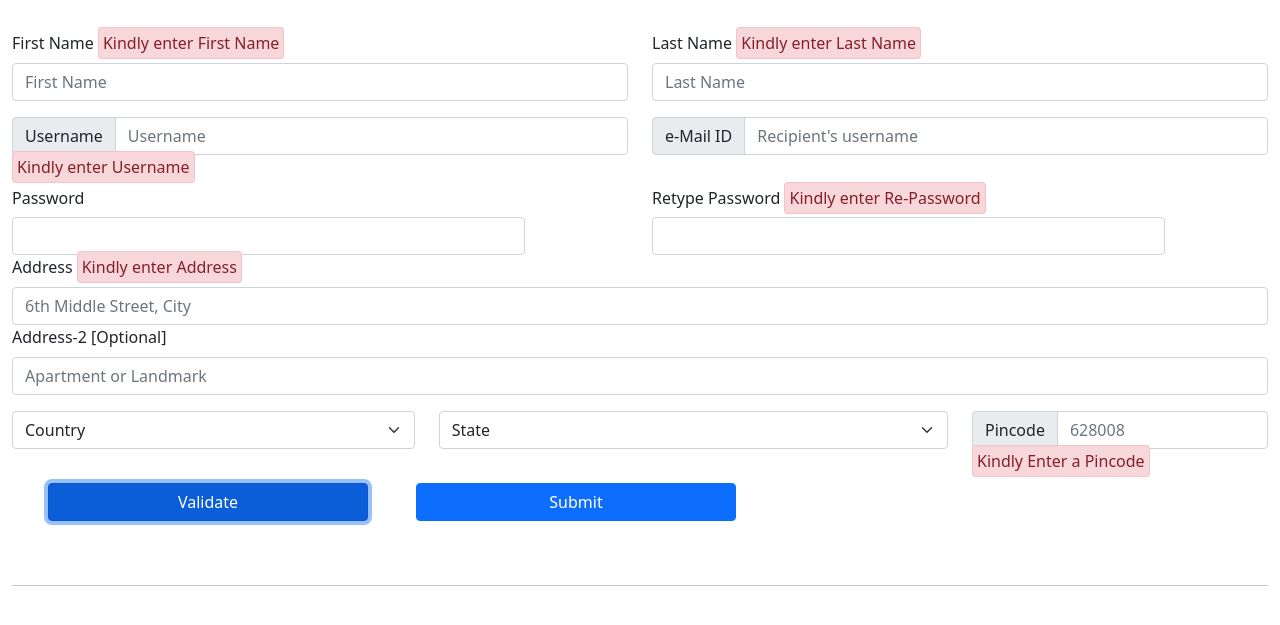
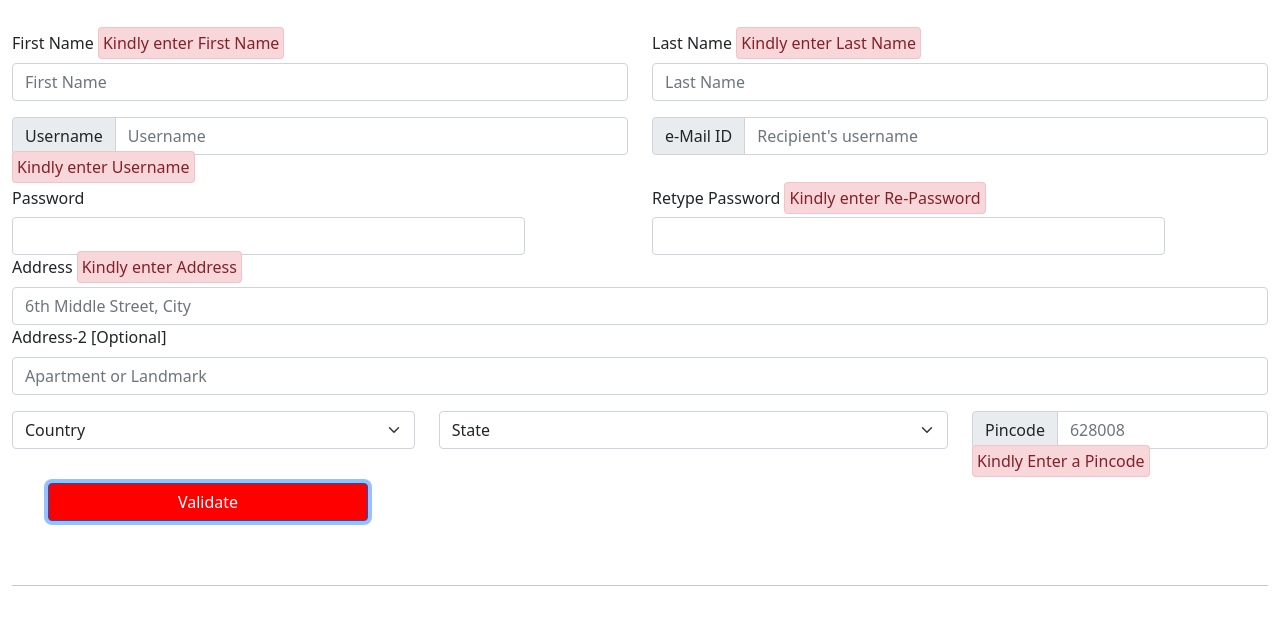
Before and after one commit to theodorejohn7/form_js, a plain HTML site: page index.html in a window 1280 px wide. Both pictures are taken after a click on the button "Validate". Shown: the part 73-698 px from the top of the page. Drawn offline with nearby package versions, Linux system fonts and the light colour scheme.

Commit message:
final commit

```diff
--- a/index.html
+++ b/index.html
@@ -35,7 +35,7 @@
 
 
                 <div class="col-12 ">
-                    <form name="myForm" id="registration_form">
+                    <form name="myForm" id="registration_form" action="success.html">
 
                         <div class="row">
                             <div class="col-6">
@@ -150,7 +150,7 @@
                             <br><br><br>
                             <!-- <button type="button" class="btn btn-primary">Submit </button> -->
                             <button type="button" onclick="validate(); return false;" id="validate_btn" class="btn w-25 btn-primary mx-5">Validate</button>
-                            <button type="submit" onclick="./success.html" class="btn w-25 btn-primary ">Submit</button>
+                            <button type="submit" id="submit_btn" onclick="success.html" class="btn w-25 btn-primary ">Submit</button>
 
                         </div>
 
--- a/index.js
+++ b/index.js
@@ -9,6 +9,8 @@ window.addEventListener('DOMContentLoaded', (event) => {
     displayNull(country_error);
     displayNull(state_error);
     displayNull(pincode_error);
+    displayNull(submit_btn);
+
 });
 
 const displayNull = param => param.style.display = "none";
@@ -18,9 +20,11 @@ const nullCheck = (tocheck, id, error) => {
         id.style.display = "inline";
         // document.getElementById("first_name_error").innerText = error;
         id.innerText = error;
+        return 1;
 
     } else {
         id.style.display = "none";
+        return 0;
     }
 
 }
@@ -33,8 +37,10 @@ const emailCheck = (toCheck, id, error) => {
         id.style.display = "inline";
 
         id.innerText = error;
+        return 1;
     } else {
         id.style.display = "none";
+        return 0;
     }
 
 }
@@ -69,29 +75,37 @@ function validate() {
     let pincode = document.getElementById("pincode").value;
 
     //validating and displaying error message
-    nullCheck(first_name, first_name_error, "Kindly enter First Name");
-    nullCheck(last_name, last_name_error, "Kindly enter Last Name");
-    nullCheck(username, username_error, "Kindly enter Username");
-    nullCheck(email, email_error, "Kindly enter e-Mail address");
-    nullCheck(inputPassword_1, inputPassword_1_error, "Kindly enter Password");
-    nullCheck(inputPassword_2, inputPassword_2_error, "Kindly enter Re-Password");
-    nullCheck(address_1, address_1_error, "Kindly enter Address");
-    nullCheck(country, country_error, "Kindly select a Country");
-    nullCheck(state, state_error, "Kindly select a State");
-    nullCheck(pincode, pincode_error, "Kindly Enter a Pincode");
+    b = nullCheck(first_name, first_name_error, "Kindly enter First Name");
+    b = nullCheck(last_name, last_name_error, "Kindly enter Last Name");
+    b = nullCheck(username, username_error, "Kindly enter Username");
+    b = nullCheck(email, email_error, "Kindly enter e-Mail address");
+    b = nullCheck(inputPassword_1, inputPassword_1_error, "Kindly enter Password");
+    b = nullCheck(inputPassword_2, inputPassword_2_error, "Kindly enter Re-Password");
+    b = nullCheck(address_1, address_1_error, "Kindly enter Address");
+    b = nullCheck(country, country_error, "Kindly select a Country");
+    b = nullCheck(state, state_error, "Kindly select a State");
+    b = nullCheck(pincode, pincode_error, "Kindly Enter a Pincode");
 
 
 
     // let a = 0;
     //check for @ in email
-    emailCheck(email, email_error, "Enter a valid e-Mail address with @ symbol");
+    a = emailCheck(email, email_error, "Enter a valid e-Mail address with @ symbol");
 
     //password equality check
-    equalCheck(inputPassword_1, inputPassword_2, inputPassword_1_error, "Password mismatch");
+    c = equalCheck(inputPassword_1, inputPassword_2, inputPassword_1_error, "Password mismatch");
+    console.log(a);
     // console.log("a= " + equalCheck.value);
-    // if (a > 0) {
-    //     document.getElementById("validate_btn").style.background = "red";
+    if ((a > 0) | (b > 0) | (c > 0)) {
+        document.getElementById("validate_btn").style.background = "red";
 
-    // }
+    } else {
+        document.getElementById("validate_btn").style.background = "blue";
+
+        document.getElementById("submit_btn").style.display = "inline";
+
+
+
+    }
 
 }
```
Also changed, not shown: success.html (+16 -0 lines).
